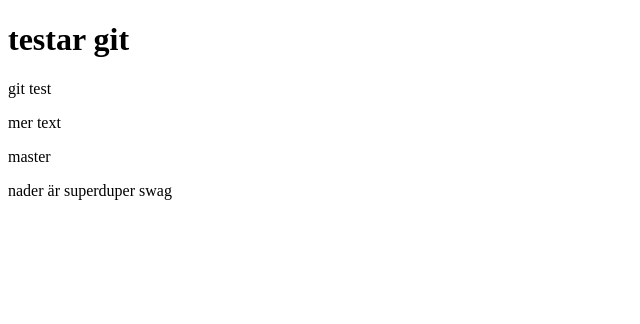
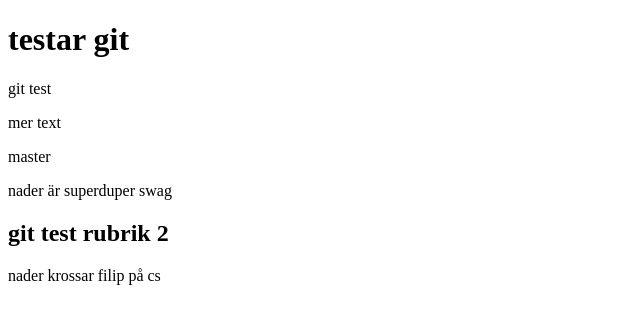
Before and after one commit to nader1337/test, a plain HTML site: page index.html in a window 1280 px wide. Shown: the whole page, without its empty margins (0-640 px from the left). Drawn offline with Linux system fonts and the light colour scheme.

Commit message:
krossar alla på cs weeee!!

```diff
--- a/index.html
+++ b/index.html
@@ -11,5 +11,8 @@
 <p>master</p>
 <p>nader är superduper swag</p>
 
+<h2>git test rubrik 2</h2>
+<p>nader krossar filip på cs</p>
+
 </body>
 </html>
```
